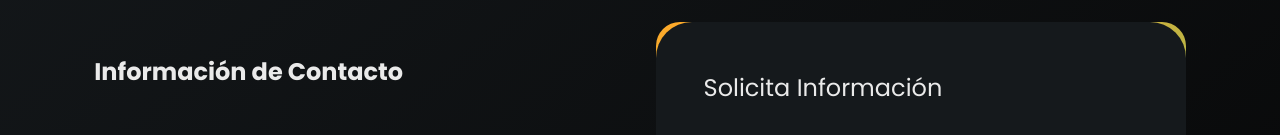
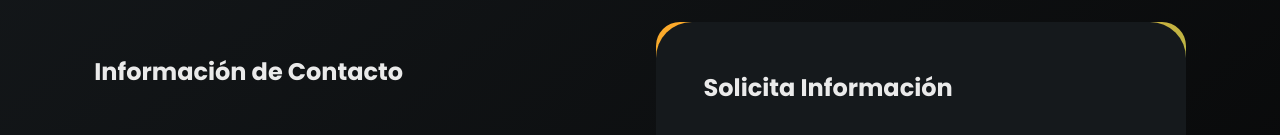
Before and after one commit to nkaryoli/GreenDev, a Vue app: page /contacto in a window 1280 px wide. Shown: the part 300-435 px from the top of the page. Built offline with nearby package versions, Linux system fonts and the light colour scheme.

Commit message:
refactor

```diff
--- a/src/components/forms/ContactForm.vue
+++ b/src/components/forms/ContactForm.vue
@@ -6,7 +6,7 @@ import { User, Mail, Building2, Phone, Send } from 'lucide-vue-next';
 	<div class="card">
 		<div class="inner-card">
 			<form class="form">
-				<p id="heading">Solicita Información</p>
+				<h3 id="heading">Solicita Información</h3>
 				<div class="field">
 					<User class="input-icon" />
 					<input type="text" class="input-field" placeholder="Tu nombre" />
```
